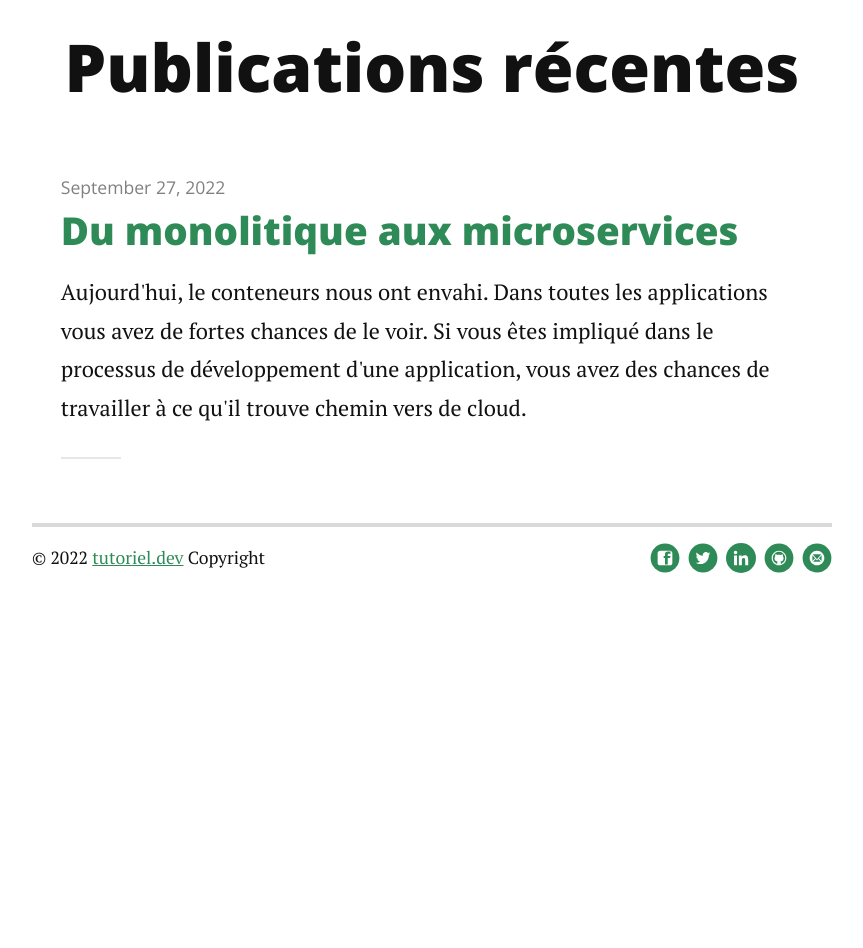
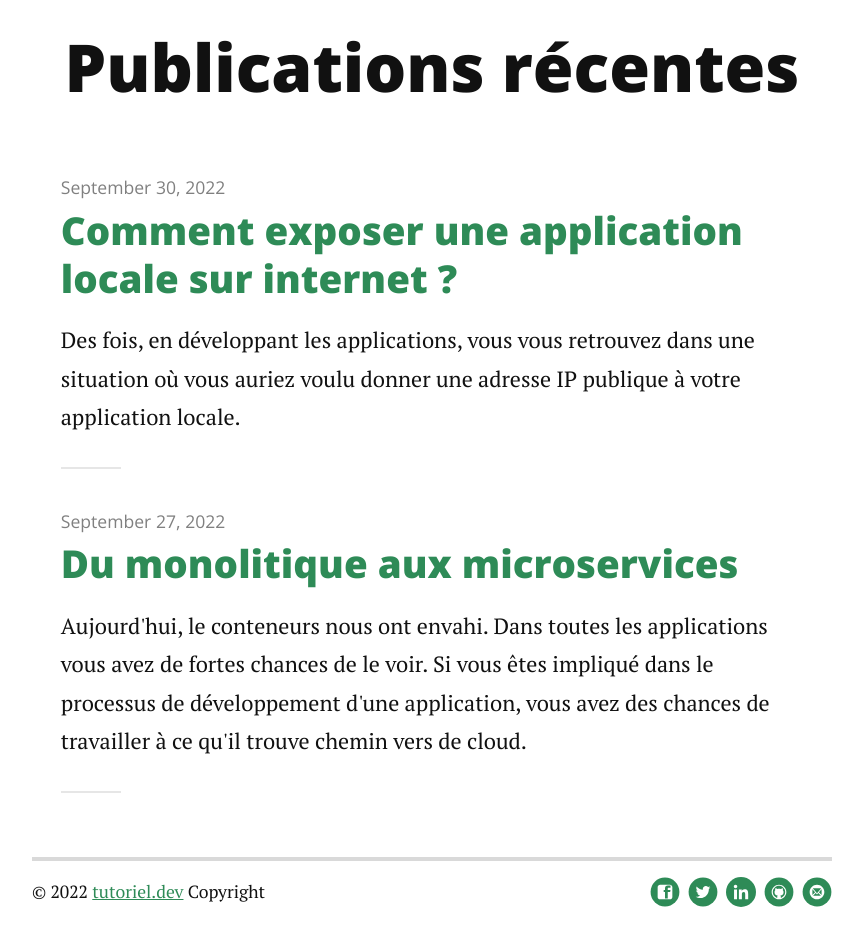
Before and after one commit to trash07/tutoriel.dev, a Jekyll site: the page built from site/index.html, in a window 1280 px wide. Shown: the part 330-1278 px from the top of the page, without its empty margins (208-1071 px from the left). Built offline with Jekyll 4.4.1, drawn with Linux system fonts in a browser that asks for light colours; nearby versions of some CDN libraries; the list of posts is cut into pages by our own code; before the commit the page ends 945 px from its top, so only the background shows below that; some of the changed lines change nothing that is shown.

Commit message:
Comment exposer une application locale sur internet

```diff
--- /dev/null
+++ b/site/_posts/2022-09-30-exposer-une-application-locale-sur-internet.markdown
@@ -0,0 +1,164 @@
+---
+layout: post
+title:  "Comment exposer une application locale sur internet ?"
+date:   2022-09-30
+---
+<p class="intro"><span class="dropcap">D</span>es fois, en développant les applications,
+vous vous retrouvez dans une situation où vous auriez voulu donner une adresse IP publique à votre
+application locale.
+</p>
+
+## Mise en situation
+Vous avez une application qui s'exécute sur votre machine locale et vous voulez
+qu'un collègue qui est très loins de vous puisse avoir accès à votre machine locale depuis internet.
+Ou bien vous êtes entrain de développer une application en locale mais on vous demande une adresse
+IP publique alors que vous ne l'avez pas encore.
+
+Dans ces situations, comment procédez-vous ? C'est ce que nous allons voir dans cet article.
+
+## Plan de travail
+Dans cet article, nous allons procéder ainsi:
+* Initialiser un petit projet express.js,
+* Exécuter le projet express.js,
+* Exposer le projet sur internet,
+* Faire les tests.
+
+### Initialiser un projet express.js
+Avant d'initialiser le projet [express.js](https://expressjs.com/), vous avez besoin d'avoir
+[Node.JS](https://nodejs.org/en/) installé. Pour vérifier que votre installation de Node.JS
+a réussi, tapez les commandes qui suivent dans votre terminal. Je vous laisse
+
+{%- highlight bash -%}
+$ node -v &&  npm -v
+{%- endhighlight -%}
+
+{%- highlight bash %}
+v16.17.0
+8.15.0
+{%- endhighlight -%}
+
+La sortie montre que ma version de Node.Js est le **v16.17.0** et la version du **npm**
+est le **8.15.0**.
+
+Pour initialiser un projet d'exemple, nous allons créer un dossier nommé **exposition** et utiliser la commande **npm init**.
+
+{%- highlight bash %}
+$ mkdir exposition
+$ cd exposition
+$ npm init -y
+{%- endhighlight -%}
+
+Dans la commande précédente, l'option **-y** permet d'accepter toutes les options par défaut.
+Enlevez-la si vous souhaitez répondre à toutes les questions vous même.
+
+Si tout se passe bien, vous aurez dans le dossier _exposition_ un fichier _package.json_
+{%- highlight json %}
+    {
+        "name": "exposition",
+        "version": "1.0.0",
+        "description": "",
+        "main": "index.js",
+        "scripts": {
+        "test": "echo \"Error: no test specified\" && exit 1"
+        },
+        "keywords": [],
+        "author": "",
+        "license": "ISC"
+    }
+{%- endhighlight -%}
+
+Ensuite, on installe express, on crée le dossier **src** et on crée un fichier **index.js**
+
+{%- highlight bash %}
+$ npm install express
+$ mkdir src
+$ cd src/
+$ touch index.js
+{%- endhighlight -%}
+
+Dans le fichier **src/index.js** du dossier **exposition**, on va mettre le contenu suivant:
+
+{%- highlight javascript %}
+// intialiser express
+const express = require('express')
+const app = express()
+const port = 3000
+
+// au lancement de l'application retourner 'Hello, World'
+app.get('/', (req, res) => {
+    res.send('Hello World!')
+})
+
+// lancer l'application sur le port 3000
+app.listen(port, () => {
+    console.log(`Example app listening on port ${port}`)
+})
+{%- endhighlight -%}
+
+Une dernière configuration avant de lancer l'application serait d'aller dans le fichier
+**package.json** et de remplacer la ligne où il y a   **"main": "index.js"** par
+**"main": "src/index.js"** et d'ajouter dans le bloc **scripts** la ligne
+**"start": "node src/index.js"**. Le fichier **package.json** final ressemblera à ce qui suit.
+
+{%- highlight json -%}
+{
+    "name": "exposition",
+    "version": "1.0.0",
+    "description": "",
+    "main": "src/index.js",
+    "scripts": {
+        "start": "node src/index.js",
+        "test": "echo \"Error: no test specified\" && exit 1"
+    },
+    "keywords": [],
+    "author": "",
+    "license": "ISC",
+    "dependencies": {
+        "express": "^4.18.1"
+    }
+}
+{%- endhighlight -%}
+
+Maintenant, vous pouvez lancer l'application en tapant la commande **npm start**
+
+{%- highlight bash -%}
+$ npm start
+> exposition@1.0.0 start
+> node src/index.js
+
+Example app listening on port 3000
+{%- endhighlight -%}
+
+Cette sortie montre que l'application s'exécute bien sur le port **3000** de notre machine locale.
+
+### Exposer le projet sur internet
+Nous voici maintenant au point important. Pour exposer le projet sur internet, vous avez
+besoin d'un outils qui s'appelle [localtunnel](https://localtunnel.github.io/www/).
+
+Pour l'installer comme une application, tapez la commande qui suit:
+
+{%- highlight bash -%}
+$ npm install -g localtunnel
+{%- endhighlight -%}
+
+Une fois que l'installation a marché, vous êtes maintenant prêt à l'exposer au monde par
+internet.
+Pour ce faire nous allons utiliser la commande **lt --port** et comme l'application est
+lancée sur le port **3000** on aura le résutat ci-dessous.
+
+{%- highlight bash -%}
+lt --port 3000
+your url is: https://two-dryers-shine-160-242-200-188.loca.lt
+{%- endhighlight -%}
+
+Le résultat montre que l'application est accessible sur internet sur le
+**https://two-dryers-shine-160-242-200-188.loca.lt**
+
+## En résumé
+Pour exposer une application locale en ligne, vous devez avoir ces prérequis:
+* Avoir une application qui se lance en local sur un port donné _(Pour nous express.js sur le port 3000)_
+* Avoir Node.Js installé
+* Installer **localtunel**
+* Tapez la commande `lt --port <port>`
+
+Merci pour votre attention. Vos remarques et commentaires sont les bienvenus.
```
Also changed, not shown: site/_posts/2022-09-27-du-monolitique-aux-microservices.markdown (line endings or trailing spaces), 1 other file.
